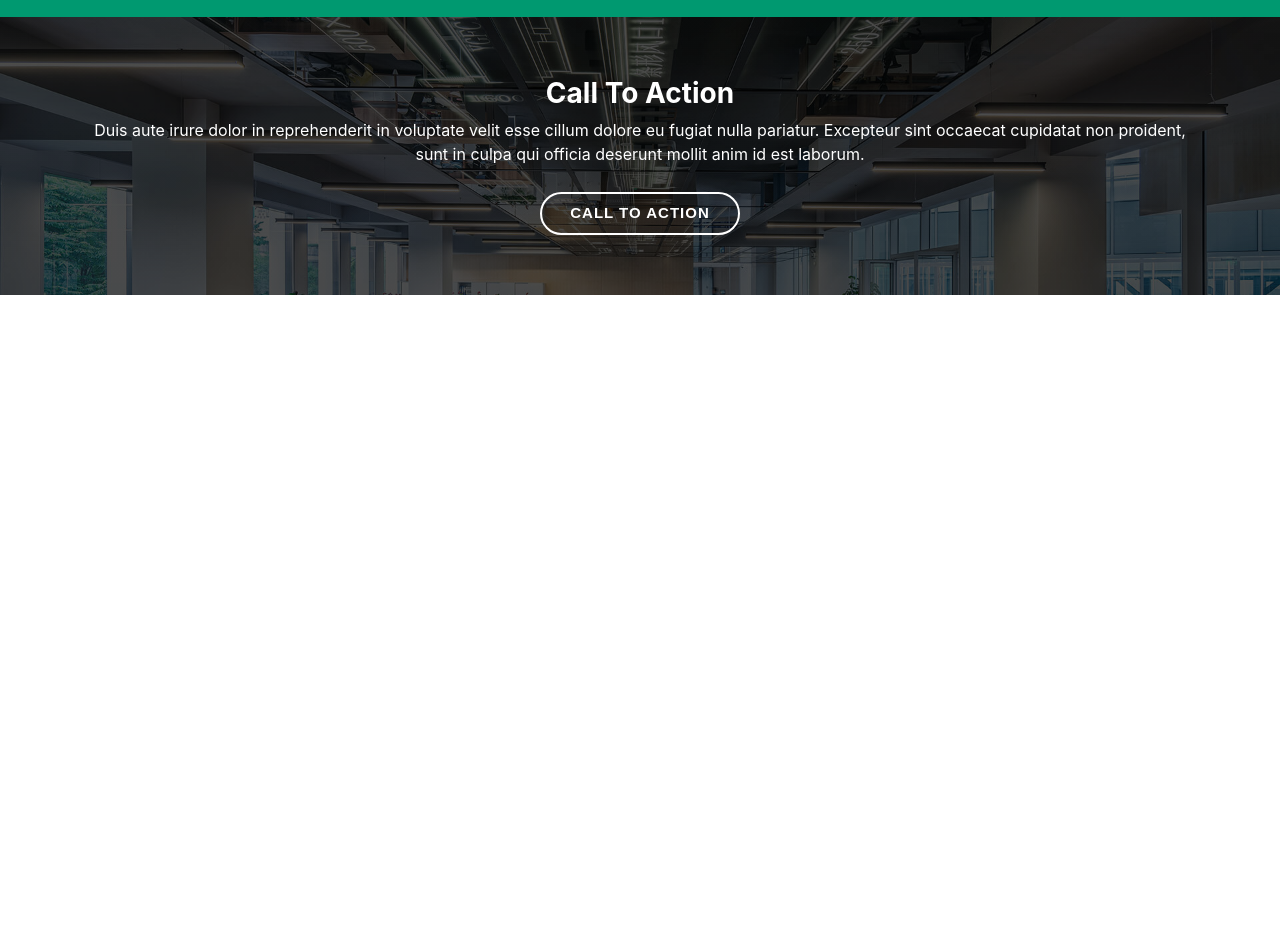
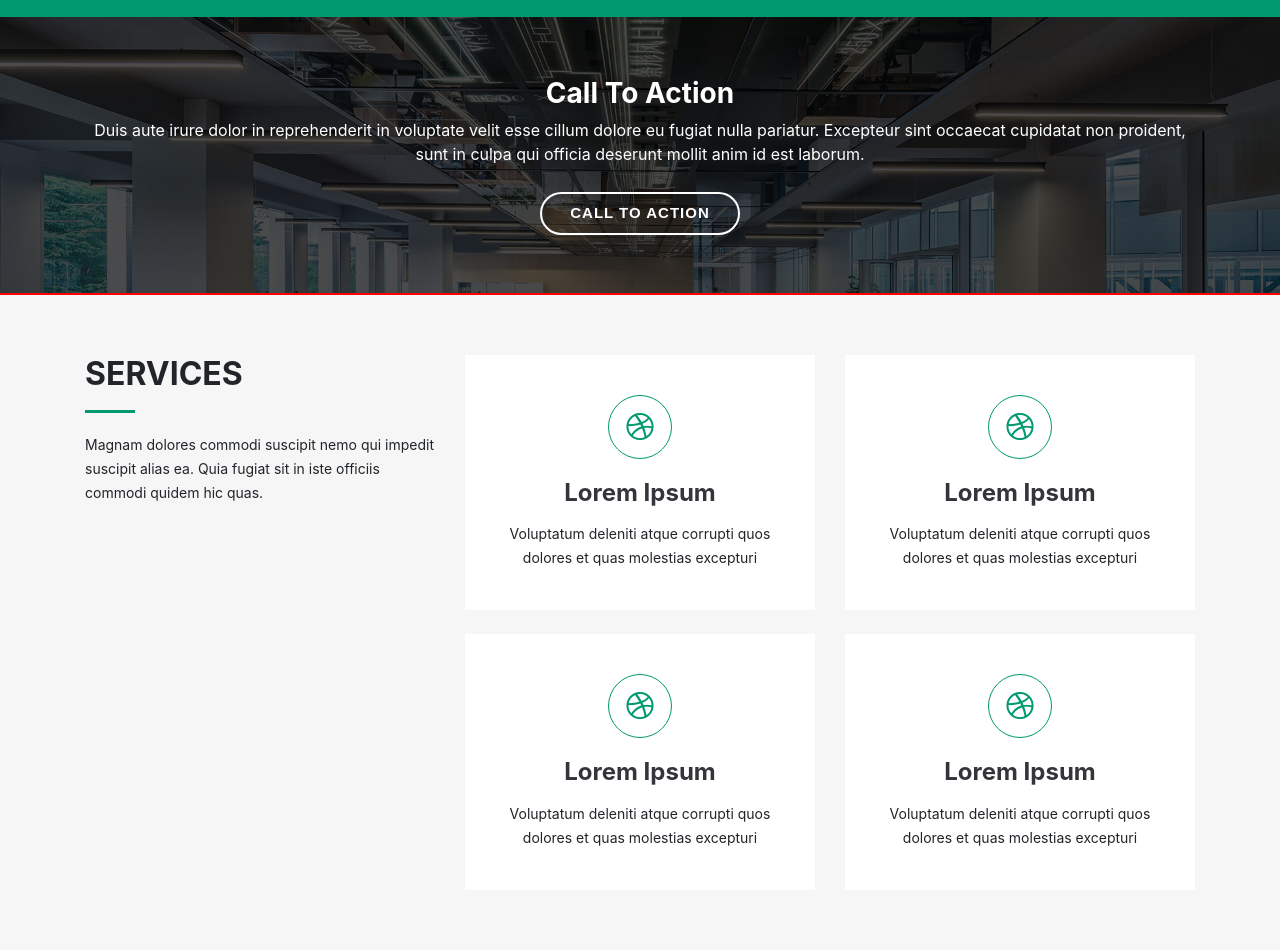
Before and after one commit to Guru4741/emily-jones-portfolio, a website: page index.html in a window 1280 px wide. Shown: the part 1253-2203 px from the top of the page. Before the commit the page ends 1548 px from the top, so only its background shows below. Drawn offline with nearby package versions, Linux system fonts and the light colour scheme; a script that the page names is missing.

Commit message:
Completed Services Section

```diff
--- a/hero.css
+++ b/hero.css
@@ -1,3 +1,7 @@
+a:hover {
+    text-decoration: none;
+}
+
 .hero {
     background: url(https://bootstrapmade.com/demo/templates/Bethany/assets/img/hero-bg.jpg) center center;
     background-attachment: fixed;
@@ -178,6 +182,89 @@
     text-decoration: none;
 }
 
+.services {
+    outline: 2pt solid red;
+    background: #f6f6f7;
+    padding: 60px 0;
+}
+
+.services-title h2 {
+    font-size: 32px;
+    font-weight: bold;
+    text-transform: uppercase;
+    margin-bottom: 20px;
+    position: relative;
+    padding-bottom: 20px;
+}
+
+.services-title h2::after {
+    content: '';
+    background: #009970;
+    position: absolute;
+    display: block;
+    width: 50px;
+    height: 3px;
+    bottom: 0;
+    left: 0;
+}
+
+.services .icon-box {
+    text-align: center;
+    background: #ffffff;
+    transition: all ease-in-out 0.3s;
+    padding: 40px 20px;
+}
+
+.services .icon-box:hover {
+    border-color: #ffffff;
+    box-shadow: 0px 0 25px 0 rgba(0,0,0,0.1);
+}
+
+.services .icon {
+    border: 1pt solid #009970;
+    color: #009970;
+    margin: 0 auto;
+    margin-bottom: 20px;
+    height: 64px;
+    width: 64px;
+    border-radius: 50%;
+    display: flex;
+    align-items: center;
+    justify-content: center;
+    transition: ease-in-out 0.3s;
+}
+
+.services .icon-box:hover .icon {
+    color: #ffffff;
+    background: #009970;
+
+}
+
+.services .icon i {
+    font-size: 28px;
+}
+
+.services h4 {
+    margin-bottom: 15px;
+    font-weight: 700;
+    font-size: 24px;
+}
+
+.services h4 a {
+    color: #36343a;
+    transition: ease-in-out 0.3s;
+}
+
+.services .icon-box:hover h4 a {
+    color: #009970;
+}
+
+.services p {
+    line-height: 24px;
+    font-size: 14px;
+    margin-bottom: 0;
+}
+
 @media (max-width: 768px){
     .hero {
         height: 100vh;
--- a/index.html
+++ b/index.html
@@ -111,6 +111,80 @@
         </div>
     </section>
 
+    <section class="services">
+        <div class="container">
+            <div class="row">
+                <div class="col-lg-4">
+                    <div class="services-title">
+                        <h2>
+                            Services
+                        </h2>
+                        <p>
+                            Magnam dolores commodi suscipit nemo qui impedit suscipit alias ea. Quia fugiat sit in iste officiis commodi quidem hic quas.
+                        </p>
+                    </div>
+                </div>
+                <div class="col-lg-8">
+                    <div class="row">
+                        <div class="col-md-6 d-flex align-content-stretch">
+                            <div class="icon-box">
+                                <div class="icon">
+                                    <i class="fab fa-dribbble"></i>
+                                </div>
+                                <h4>
+                                    <a href="#">Lorem Ipsum</a>
+                                </h4>
+                                <p>
+                                    Voluptatum deleniti atque corrupti quos dolores et quas molestias excepturi
+                                </p>
+                            </div>
+                        </div>
+                        <div class="col-md-6 d-flex align-content-stretch mt-4 mt-lg-0">
+                            <div class="icon-box">
+                                <div class="icon">
+                                    <i class="fab fa-dribbble"></i>
+                                </div>
+                                <h4>
+                                    <a href="#">Lorem Ipsum</a>
+                                </h4>
+                                <p>
+                                    Voluptatum deleniti atque corrupti quos dolores et quas molestias excepturi
+                                </p>
+                            </div>
+                        </div>
+                        <div class="col-md-6 d-flex align-content-stretch mt-4">
+                            <div class="icon-box">
+                                <div class="icon">
+                                    <i class="fab fa-dribbble"></i>
+                                </div>
+                                <h4>
+                                    <a href="#">Lorem Ipsum</a>
+                                </h4>
+                                <p>
+                                    Voluptatum deleniti atque corrupti quos dolores et quas molestias excepturi
+                                </p>
+                            </div>
+                        </div>
+                        <div class="col-md-6 d-flex align-content-stretch mt-4">
+                            <div class="icon-box">
+                                <div class="icon">
+                                    <i class="fab fa-dribbble"></i>
+                                </div>
+                                <h4>
+                                    <a href="#">Lorem Ipsum</a>
+                                </h4>
+                                <p>
+                                    Voluptatum deleniti atque corrupti quos dolores et quas molestias excepturi
+                                </p>
+                            </div>
+                        </div>
+
+                    </div>
+                </div>
+            </div>
+        </div>
+    </section>
+
 </body>
 <script src="https://cdn.rawgit.com/adriancooney/console.image/c9e6d4fd/console.image.min.js"></script>
 <script src="https://code.jquery.com/jquery-3.5.1.slim.min.js" integrity="sha384-DfXdz2htPH0lsSSs5nCTpuj/zy4C+OGpamoFVy38MVBnE+IbbVYUew+OrCXaRkfj" crossorigin="anonymous"></script>
```
